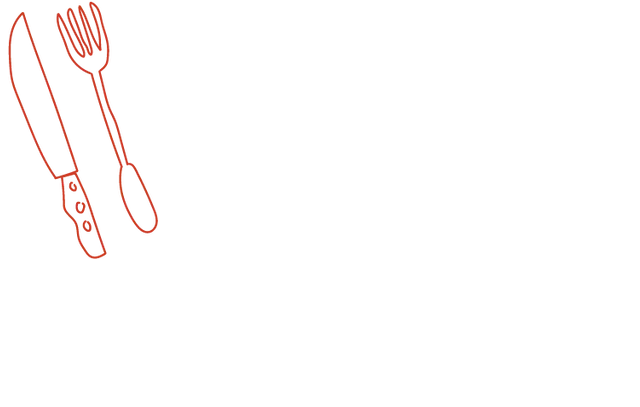
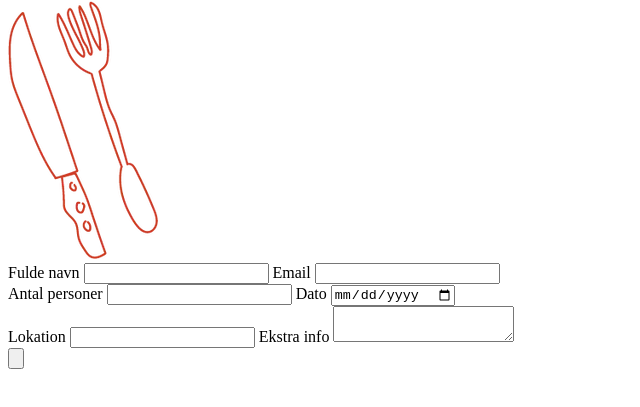
Before and after one commit to Anedt/bikeandbake, an Astro site: page / in a window 1280 px wide. Shown: the part 79-486 px from the top of the page, without its empty margins (0-640 px from the left). Built offline with nearby package versions, Linux system fonts and the light colour scheme; Astro itself is replaced by a stand-in of ours; a web font is replaced by a local one.

Commit message:
formular

```diff
--- a/src/components/booking.astro
+++ b/src/components/booking.astro
@@ -0,0 +1,35 @@
+<div class="form-felt">
+  <label>
+    Fulde navn
+    <input type="text" name="navn" required />
+  </label>
+  <label>
+    Email
+    <input type="email" name="email" required />
+  </label>
+</div>
+<div class="form-felt1">
+  <label>
+    Antal personer
+    <input type="number" name="email" required />
+  </label>
+  <label>
+    Dato
+    <input type="date" name="navn" required />
+  </label>
+</div>
+<div class="form-felt2">
+  <label>
+    Lokation
+    <input type="text" name="lokation" required />
+  </label>
+  <label>
+    Ekstra info
+    <textarea name="besked" rows"5"></textarea>
+  </label>
+</div>
+<div class="form-felt3">
+<label>
+  <input type="button" name="button">
+  </label>
+</div>
--- a/src/env.d.ts
+++ b/src/env.d.ts
@@ -1 +1,2 @@
+/// <reference path="../.astro/types.d.ts" />
 /// <reference types="astro/client" />
--- a/src/pages/index.astro
+++ b/src/pages/index.astro
@@ -1,5 +1,5 @@
 ---
-
+import Booking from "../components/Booking.astro";
 ---
 
 <html lang="en">
@@ -8,11 +8,12 @@
     <link rel="icon" type="image/svg+xml" href="/favicon.svg" />
     <meta name="viewport" content="width=device-width" />
     <meta name="generator" content={Astro.generator} />
-		<link rel="stylesheet" href="https://use.typekit.net/xyy0qse.css">
+    <link rel="stylesheet" href="https://use.typekit.net/xyy0qse.css" />
     <title>Astro</title>
   </head>
   <body>
     <h1>Astro</h1>
     <img src="../img/bestik.webp" alt="hei" />
+    <Booking />
   </body>
 </html>
```
Lines whose indentation alone changed are shown as unchanged.
